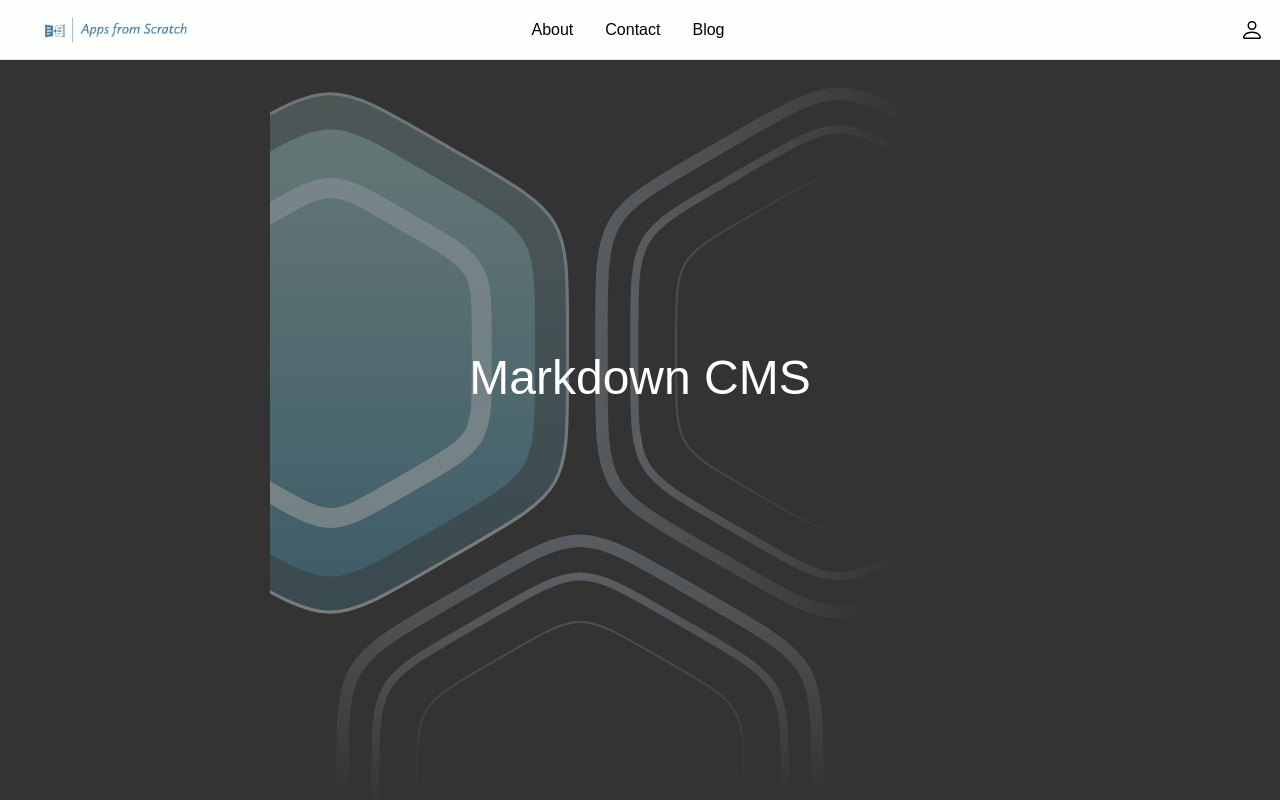
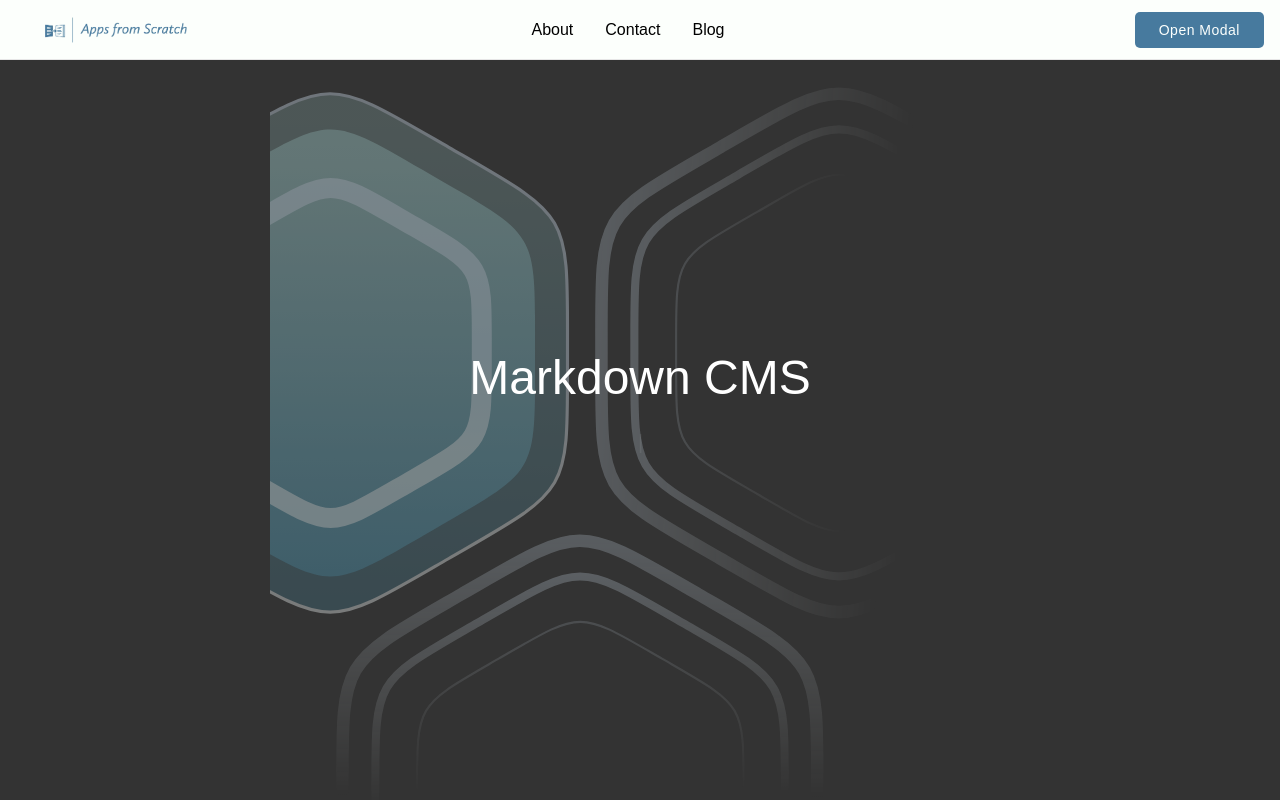
Before and after one commit to alyssariah/next-md-starter, a Next.js app: page / in a window 1280 px wide. Shown: the top 800 px of the page. Built offline with nearby package versions, Linux system fonts and the light colour scheme.

Commit message:
dialog and button

```diff
--- a/src/components/button/Button.tsx
+++ b/src/components/button/Button.tsx
@@ -0,0 +1,57 @@
+import React from 'react';
+import clsx from 'clsx';
+
+export interface ButtonProps {
+  size?: string;
+  label?: string;
+  shape?: string;
+  disabled?: boolean;
+  startIcon?: any;
+  endIcon?: any;
+  boxShadow?: string;
+  configuration?: string;
+  onClick?: any;
+  stretch?: boolean;
+}
+
+export const Button = ({
+  size = 'medium',
+  label = 'Button text',
+  shape = 'square',
+  disabled,
+  startIcon,
+  endIcon,
+  boxShadow = '4',
+  configuration = 'filled',
+  onClick,
+  stretch,
+}: ButtonProps) => {
+  return (
+    <button
+      type="button"
+      className={clsx(
+        'flex justify-center items-center cursor-pointer font-[500] px-[24px] tracking-[0.5px]',
+        {
+          ['cursor-not-allowed pointer-events-none']: disabled,
+          [`shadow-${boxShadow}`]: configuration === 'filled',
+          ['w-[100%]']: stretch,
+          ['rounded-[5px]']: shape == 'square',
+          ['rounded-[50px]']: shape == 'round',
+          ['text-[12px] leading-[16px] h-[30px]']: size === 'small',
+          ['text-[14px] leading-[16px] h-[36px]']: size === 'medium',
+          ['text-[16px] leading-[20px] h-[40px]']: size === 'large',
+          ['bg-blue-500 text-white-500 outline-0 border-none hover:opacity-80']:
+            configuration === 'filled',
+          ['border-blue-500 border-[1px] border-solid text-blue-500 bg-transparent hover:opacity-80']:
+            configuration === 'outline',
+        }
+      )}
+      disabled={disabled}
+      onClick={onClick}
+    >
+      {startIcon && <span className="mr-2">{startIcon}</span>}
+      {label}
+      {endIcon && <span className="ml-2">{endIcon}</span>}
+    </button>
+  );
+};
--- a/src/components/dialog/Dialog.tsx
+++ b/src/components/dialog/Dialog.tsx
@@ -82,16 +82,8 @@ export const Dialog = ({
           ['flex-col space-y-3']: buttonFlex == 'column',
         })}
       >
-        {/* {rejectButton && (
-            <span onClick={() => setStateChecked(!stateChecked)} className="flex-grow w-[100%]">
-              {rejectButton}
-            </span>
-          )}
-          {confirmButton && (
-            <span onClick={() => setStateChecked(!stateChecked)} className="flex-grow w-[100%]">
-              {confirmButton}
-            </span>
-          )} */}
+        {rejectButton && <span className="flex-grow w-[100%]">{rejectButton}</span>}
+        {confirmButton && <span className="flex-grow w-[100%]">{confirmButton}</span>}
       </div>
     </div>
   );
--- a/src/components/modal/Modal.tsx
+++ b/src/components/modal/Modal.tsx
@@ -3,12 +3,43 @@ import { useRef, useEffect, useCallback, ReactNode } from 'react';
 import { disableBodyScroll, clearAllBodyScrollLocks } from 'body-scroll-lock';
 import { useUI } from '@/contexts/managed-ui';
 import { Dialog } from '../dialog/Dialog';
+import { IoAlertCircleOutline } from 'react-icons/io5';
+import { Button } from '../button/Button';
 
 export const ModalView = ({ modalView, closeModal, displayModal }: any) => {
   return (
     <Modal onClose={closeModal}>
       {modalView === 'DEFAULT' && (
-        <Dialog modalTitle="Default Title" modalContent="Lorem ipsum description" />
+        <Dialog
+          buttonText="Open the dialog"
+          buttonPrimary="primary"
+          buttonSize="large"
+          buttonShape="square"
+          modalTitle="File Shared"
+          modalContent="All team members will be able to read, write and share this file."
+          boxShadow={4}
+          modalIcon={<IoAlertCircleOutline />}
+          position="center"
+          buttonFlex="row"
+          rejectButton={
+            <Button
+              label="Cancel"
+              shape="square"
+              configuration={'outline'}
+              size="medium"
+              stretch={true}
+            />
+          }
+          confirmButton={
+            <Button
+              label="Confirm"
+              shape="square"
+              configuration={'filled'}
+              size="medium"
+              stretch={true}
+            />
+          }
+        />
       )}
       {modalView === 'ERROR' && <div>Error</div>}
     </Modal>
@@ -48,7 +79,10 @@ export const Modal = ({ children, onClose }: any) => {
   }, [handleKey]);
 
   return (
-    <div className="fixed bg-dialog-bg flex items-center inset-0 z-50 justify-center backdrop-blur-[2px]">
+    <div
+      className="fixed bg-dialog-bg flex items-center inset-0 z-50 justify-center backdrop-blur-[2px]"
+      onClick={onClose}
+    >
       <div className="" role="dialog" ref={ref}>
         {children}
       </div>
--- a/src/components/navbar/Navbar.tsx
+++ b/src/components/navbar/Navbar.tsx
@@ -7,6 +7,7 @@ import clsx from 'clsx';
 import { disableBodyScroll, clearAllBodyScrollLocks } from 'body-scroll-lock';
 import { BsPerson } from 'react-icons/bs';
 import { useUI } from '@/contexts/managed-ui';
+import { Button } from '../button/Button';
 
 export interface NavbarProps {
   logo?: {
@@ -37,7 +38,7 @@ export default function Navbar({
   format = 'Right links',
 }: NavbarProps) {
   const ref = useRef<null | HTMLDivElement>(null);
-  const { displayHamburger, openHamburger, closeHamburger } = useUI();
+  const { displayHamburger, openHamburger, closeHamburger, openModal } = useUI();
 
   useEffect(() => {
     const dropdown = ref.current;
@@ -96,8 +97,7 @@ export default function Navbar({
               ['w-[200px] justify-end']: format == 'Center links',
             })}
           >
-            {/* <BsBell className="text-[21px] mr-6" /> */}
-            <BsPerson className="text-[24px]" />
+            <Button label="Open Modal" onClick={openModal} />
           </span>
           <div className="block lg:hidden w-[60px]">
             <HamburgerMenu
```
